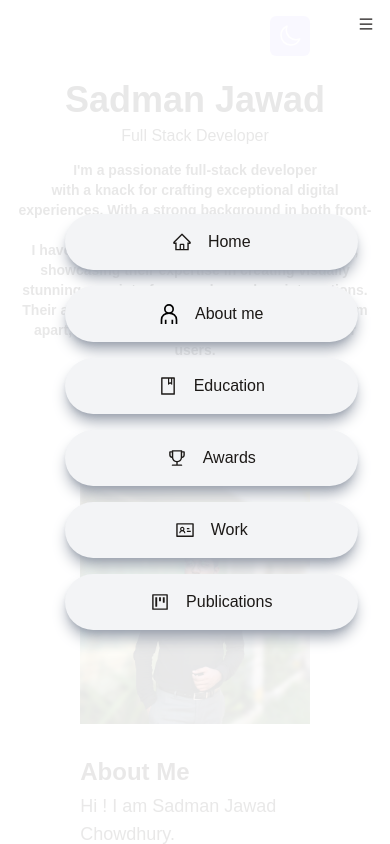
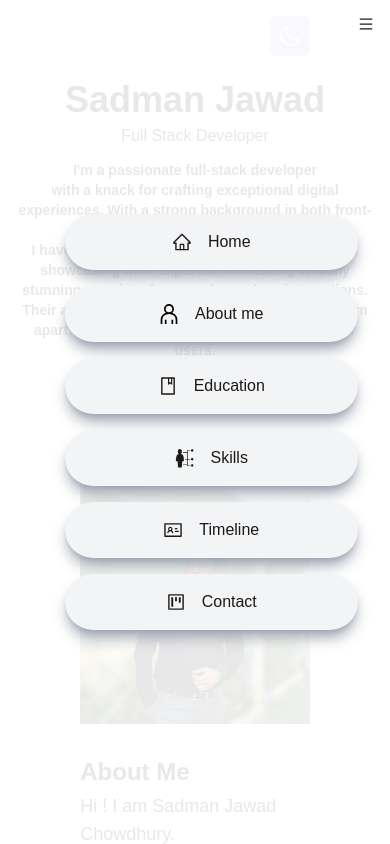
Before and after one commit to SadmanJawad/sadman-dev-portfolio, a React (Vite) app: page / in a window 390 px wide. Both pictures are taken after a click on the icon 366 px from the left and 24 px from the top of the page. Shown: the top 844 px of the page. Built offline with nearby package versions, Linux system fonts and the light colour scheme.

Commit message:
small device responsive

```diff
--- a/src/components/SideNav.jsx
+++ b/src/components/SideNav.jsx
@@ -1,6 +1,7 @@
 import  { useState } from "react";
 import { AiOutlineHome, AiOutlineMenu, AiOutlineProject, AiOutlineBook,AiOutlineTrophy,AiOutlineIdcard } from "react-icons/ai";
 import {GrCli, GrContactInfo, GrHomeOption, GrPhone, GrUser} from "react-icons/gr"
+import { GiSkills } from "react-icons/gi";
 
 const SideNav = () => {
   const [nav, setNav] = useState(false);
@@ -40,8 +41,8 @@ const SideNav = () => {
             href="#skills"
             className="w-[75%] flex justify-center items-center rounded-full shadow-lg bg-gray-100 shadow-gray-400 m-2 p-4 cursor-pointer hover:scale-110 ease-in duration-200"
           >
-            <AiOutlineTrophy size={20} />
-            <span className="pl-4">Awards</span>
+            <GiSkills size={20} />
+            <span className="pl-4">Skills</span>
           </a>
 
           <a  onClick={handleNav}
@@ -49,14 +50,14 @@ const SideNav = () => {
             className="w-[75%] flex justify-center items-center rounded-full shadow-lg bg-gray-100 shadow-gray-400 m-2 p-4 cursor-pointer hover:scale-110 ease-in duration-200"
           >
             <AiOutlineIdcard size={20} />
-            <span className="pl-4">Work</span>
+            <span className="pl-4">Timeline</span>
           </a>
           <a  onClick={handleNav}
             href="#contact"
             className="w-[75%] flex justify-center items-center rounded-full shadow-lg bg-gray-100 shadow-gray-400 m-2 p-4 cursor-pointer hover:scale-110 ease-in duration-200"
           >
             <AiOutlineProject size={20} />
-            <span className="pl-4">Publications</span>
+            <span className="pl-4">Contact</span>
           </a>
 
         </div>
@@ -76,7 +77,7 @@ const SideNav = () => {
               <GrCli  size={20}/>
             </a>
             <a href="#skills" className="rounded-full shadow-lg bg-gray-100 shadow-gray-400 m-2 p-4 cursor-pointer hover:scale-110 ease-in duration-200">
-              <AiOutlineTrophy  size={20}/>
+              <GiSkills  size={20}/>
             </a>
             <a href="#timeline" className="rounded-full shadow-lg bg-gray-100 shadow-gray-400 m-2 p-4 cursor-pointer hover:scale-110 ease-in duration-200">
               <GrContactInfo  size={20}/>
```
